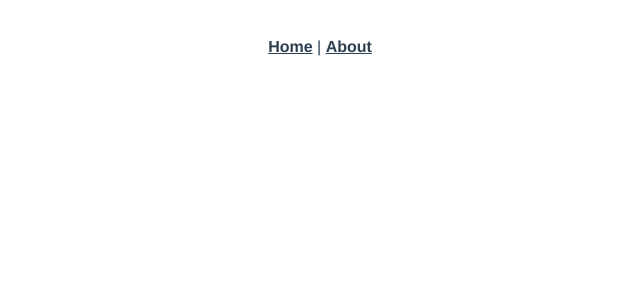
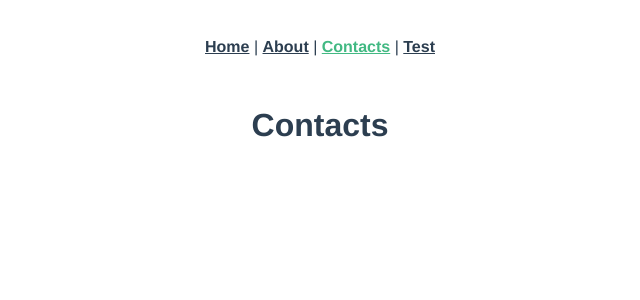
Before and after one commit to igorsitdikov/kaldi-view, a Vue app: page /contacts in a window 1280 px wide. Shown: the top 300 px of the page, without its empty margins (320-960 px from the left). Built offline with nearby package versions, Linux system fonts and the light colour scheme.

Commit message:
first commit

```diff
--- a/src/App.vue
+++ b/src/App.vue
@@ -2,7 +2,9 @@
   <div id="app">
     <div id="nav">
       <router-link to="/">Home</router-link> |
-      <router-link to="/about">About</router-link>
+      <router-link to="/about">About</router-link> |
+      <router-link to="/contacts">Contacts</router-link> |
+      <router-link to="/test">Test</router-link>
     </div>
     <router-view/>
   </div>
--- a/src/router/index.js
+++ b/src/router/index.js
@@ -18,6 +18,22 @@ const routes = [
     // which is lazy-loaded when the route is visited.
     component: () => import(/* webpackChunkName: "about" */ '../views/About.vue'),
   },
+  {
+    path: '/contacts',
+    name: 'contacts',
+    // route level code-splitting
+    // this generates a separate chunk (about.[hash].js) for this route
+    // which is lazy-loaded when the route is visited.
+    component: () => import(/* webpackChunkName: "contacts" */ '../views/Contacts.vue'),
+  },
+  {
+    path: '/test',
+    name: 'test',
+    // route level code-splitting
+    // this generates a separate chunk (about.[hash].js) for this route
+    // which is lazy-loaded when the route is visited.
+    component: () => import(/* webpackChunkName: "contacts" */ '../views/Test.vue'),
+  },
 ];
 
 const router = new VueRouter({
--- /dev/null
+++ b/src/views/Contacts.vue
@@ -0,0 +1,3 @@
+<template>
+  <h1>Contacts</h1>
+</template>
--- /dev/null
+++ b/src/views/Test.vue
@@ -0,0 +1,3 @@
+<template>
+  <h1>Test</h1>
+</template>
```
